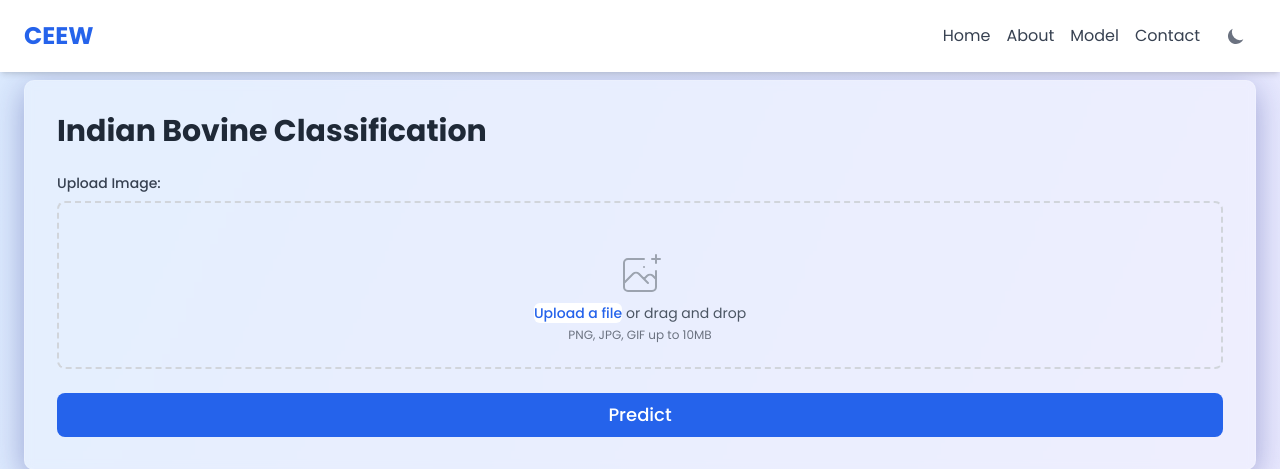
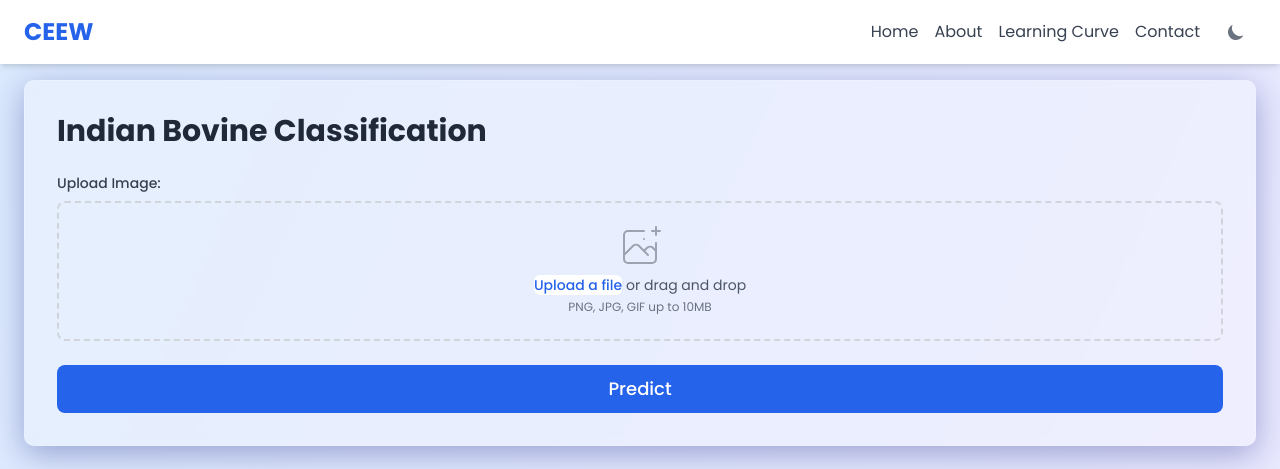
Before and after one commit to Dharundp6/Indian_Bovine, a FastAPI app: page / in a window 1280 px wide. Shown: the top 469 px of the page. Run offline with FastAPI, Linux system fonts and the light colour scheme; some libraries are stand-ins or nearby versions.

Commit message:
bug fixes

```diff
--- a/templates/index.html
+++ b/templates/index.html
@@ -4,14 +4,9 @@
     <meta charset="UTF-8">
     <meta name="viewport" content="width=device-width, initial-scale=1.0">
     <title>Indian Bovine Classification</title>
-    <!-- Tailwind CSS -->
     <script src="https://cdn.tailwindcss.com"></script>
-    <!-- Bootstrap CSS -->
-    <link href="https://cdn.jsdelivr.net/npm/bootstrap@5.3.0/dist/css/bootstrap.min.css" rel="stylesheet">
-    <!-- Font Awesome -->
     <link href="https://cdnjs.cloudflare.com/ajax/libs/font-awesome/6.0.0-beta3/css/all.min.css" rel="stylesheet">
-    <!-- Custom CSS -->
-    <link rel="stylesheet" href="static/css/styles.css">
+    <link rel="stylesheet" href="/static/css/styles.css" />
     <script>
         tailwind.config = {
             darkMode: 'class',
@@ -30,39 +25,31 @@
         <nav class="container mx-auto px-6 py-3">
             <div class="flex justify-between items-center">
                 <div class="text-2xl font-bold text-primary-600 dark:text-primary-400">CEEW</div>
-
-                <!-- Mobile menu button -->
-                <div class="md:hidden">
-                    <button id="mobile-menu-button" class="text-gray-500 hover:text-gray-600 focus:outline-none focus:text-gray-600" aria-label="toggle menu">
-                        <svg viewBox="0 0 24 24" class="h-6 w-6 fill-current">
-                            <path fill-rule="evenodd" d="M4 5h16a1 1 0 0 1 0 2H4a1 1 0 1 1 0-2zm0 6h16a1 1 0 0 1 0 2H4a1 1 0 0 1 0-2zm0 6h16a1 1 0 0 1 0 2H4a1 1 0 0 1 0-2z"></path>
-                        </svg>
-                    </button>
-                </div>
-
-                <!-- Desktop Menu -->
                 <div class="hidden md:flex items-center space-x-4">
                     <a href="#home" class="text-gray-700 dark:text-gray-300 hover:text-primary-600 dark:hover:text-primary-400 transition-colors duration-300">Home</a>
                     <a href="#about" class="text-gray-700 dark:text-gray-300 hover:text-primary-600 dark:hover:text-primary-400 transition-colors duration-300">About</a>
-                    <a href="#services" class="text-gray-700 dark:text-gray-300 hover:text-primary-600 dark:hover:text-primary-400 transition-colors duration-300">Model</a>
+                    <a href="#services" class="text-gray-700 dark:text-gray-300 hover:text-primary-600 dark:hover:text-primary-400 transition-colors duration-300">Learning Curve</a>
                     <a href="#contact" class="text-gray-700 dark:text-gray-300 hover:text-primary-600 dark:hover:text-primary-400 transition-colors duration-300">Contact</a>
                     <button id="theme-toggle" class="text-gray-500 dark:text-gray-400 hover:bg-gray-100 dark:hover:bg-gray-700 focus:outline-none focus:ring-4 focus:ring-gray-200 dark:focus:ring-gray-700 rounded-lg text-sm p-2.5 transition-colors duration-300">
                         <svg id="theme-toggle-dark-icon" class="hidden w-5 h-5" fill="currentColor" viewBox="0 0 20 20" xmlns="http://www.w3.org/2000/svg"><path d="M17.293 13.293A8 8 0 016.707 2.707a8.001 8.001 0 1010.586 10.586z"></path></svg>
                         <svg id="theme-toggle-light-icon" class="hidden w-5 h-5" fill="currentColor" viewBox="0 0 20 20" xmlns="http://www.w3.org/2000/svg"><path d="M10 2a1 1 0 011 1v1a1 1 0 11-2 0V3a1 1 0 011-1zm4 8a4 4 0 11-8 0 4 4 0 018 0zm-.464 4.95l.707.707a1 1 0 001.414-1.414l-.707-.707a1 1 0 00-1.414 1.414zm2.12-10.607a1 1 0 010 1.414l-.706.707a1 1 0 11-1.414-1.414l.707-.707a1 1 0 011.414 0zM17 11a1 1 0 100-2h-1a1 1 0 100 2h1zm-7 4a1 1 0 011 1v1a1 1 0 11-2 0v-1a1 1 0 011-1zM5.05 6.464A1 1 0 106.465 5.05l-.708-.707a1 1 0 00-1.414 1.414l.707.707zm1.414 8.486l-.707.707a1 1 0 01-1.414-1.414l.707-.707a1 1 0 011.414 1.414zM4 11a1 1 0 100-2H3a1 1 0 000 2h1z" fill-rule="evenodd" clip-rule="evenodd"></path></svg>
                     </button>
                 </div>
-            </div>
-
-            <!-- Mobile Menu -->
-            <div id="mobile-menu" class="md:hidden hidden">
-                <div class="px-2 pt-2 pb-3 space-y-1 sm:px-3">
-                    <a href="#home" class="block text-gray-700 dark:text-gray-300 hover:text-primary-600 dark:hover:text-primary-400 transition-colors duration-300">Home</a>
-                    <a href="#about" class="block text-gray-700 dark:text-gray-300 hover:text-primary-600 dark:hover:text-primary-400 transition-colors duration-300">About</a>
-                    <a href="#services" class="block text-gray-700 dark:text-gray-300 hover:text-primary-600 dark:hover:text-primary-400 transition-colors duration-300">Model</a>
-                    <a href="#contact" class="block text-gray-700 dark:text-gray-300 hover:text-primary-600 dark:hover:text-primary-400 transition-colors duration-300">Contact</a>
+                <div class="md:hidden">
+                    <button id="mobile-menu-button" class="md:hidden text-gray-500 hover:text-gray-600 focus:outline-none focus:text-gray-600" aria-label="toggle menu">
+                        <svg viewBox="0 0 24 24" class="h-6 w-6 fill-current">
+                            <path fill-rule="evenodd" d="M4 5h16a1 1 0 0 1 0 2H4a1 1 0 1 1 0-2zm0 6h16a1 1 0 0 1 0 2H4a1 1 0 0 1 0-2zm0 6h16a1 1 0 0 1 0 2H4a1 1 0 0 1 0-2z"></path>
+                        </svg>
+                    </button>
                 </div>
             </div>
         </nav>
+        <div id="mobile-menu" class="hidden md:hidden">
+            <a href="#home" class="block py-2 px-4 text-sm hover:bg-gray-200 dark:hover:bg-gray-700">Home</a>
+            <a href="#about" class="block py-2 px-4 text-sm hover:bg-gray-200 dark:hover:bg-gray-700">About</a>
+            <a href="#services" class="block py-2 px-4 text-sm hover:bg-gray-200 dark:hover:bg-gray-700">Learning Curve</a>
+            <a href="#contact" class="block py-2 px-4 text-sm hover:bg-gray-200 dark:hover:bg-gray-700">Contact</a>
+        </div>
     </header>
 
     <main class="container mx-auto px-6 py-20">
@@ -334,11 +321,9 @@
             </div>
         </div>
     </footer>
-
-    <!-- Bootstrap JS -->
+<script src="/static/js/script.js"></script>
+ <!-- Bootstrap JS and dependencies -->
  <script src="https://cdn.jsdelivr.net/npm/bootstrap@5.3.0/dist/js/bootstrap.bundle.min.js"></script>
-    <!-- Custom JS -->
-    <script src="/static/js/script.js"></script>
  <script>
 
     // Mobile menu toggle
```
Lines whose indentation alone changed are shown as unchanged.
